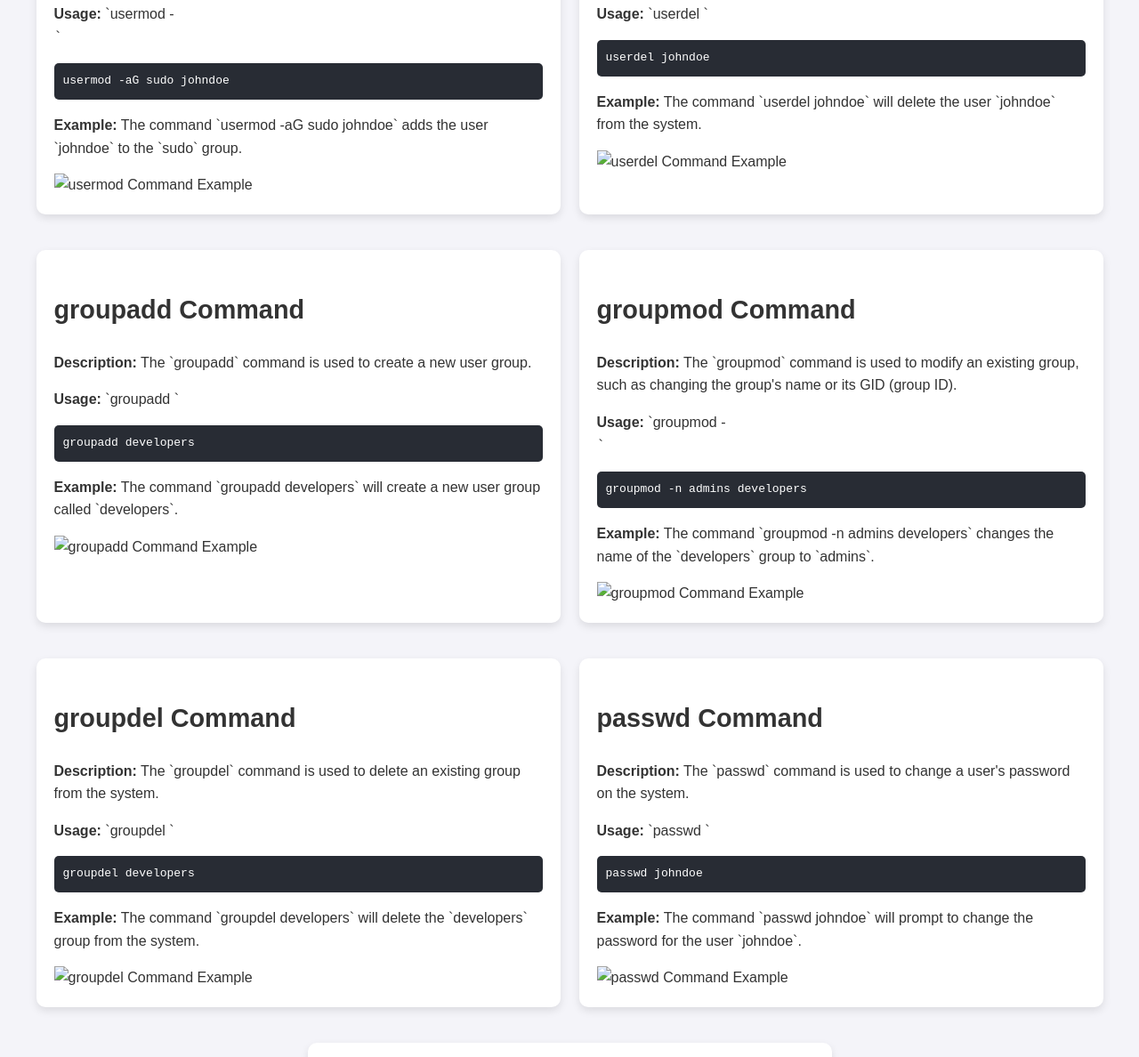
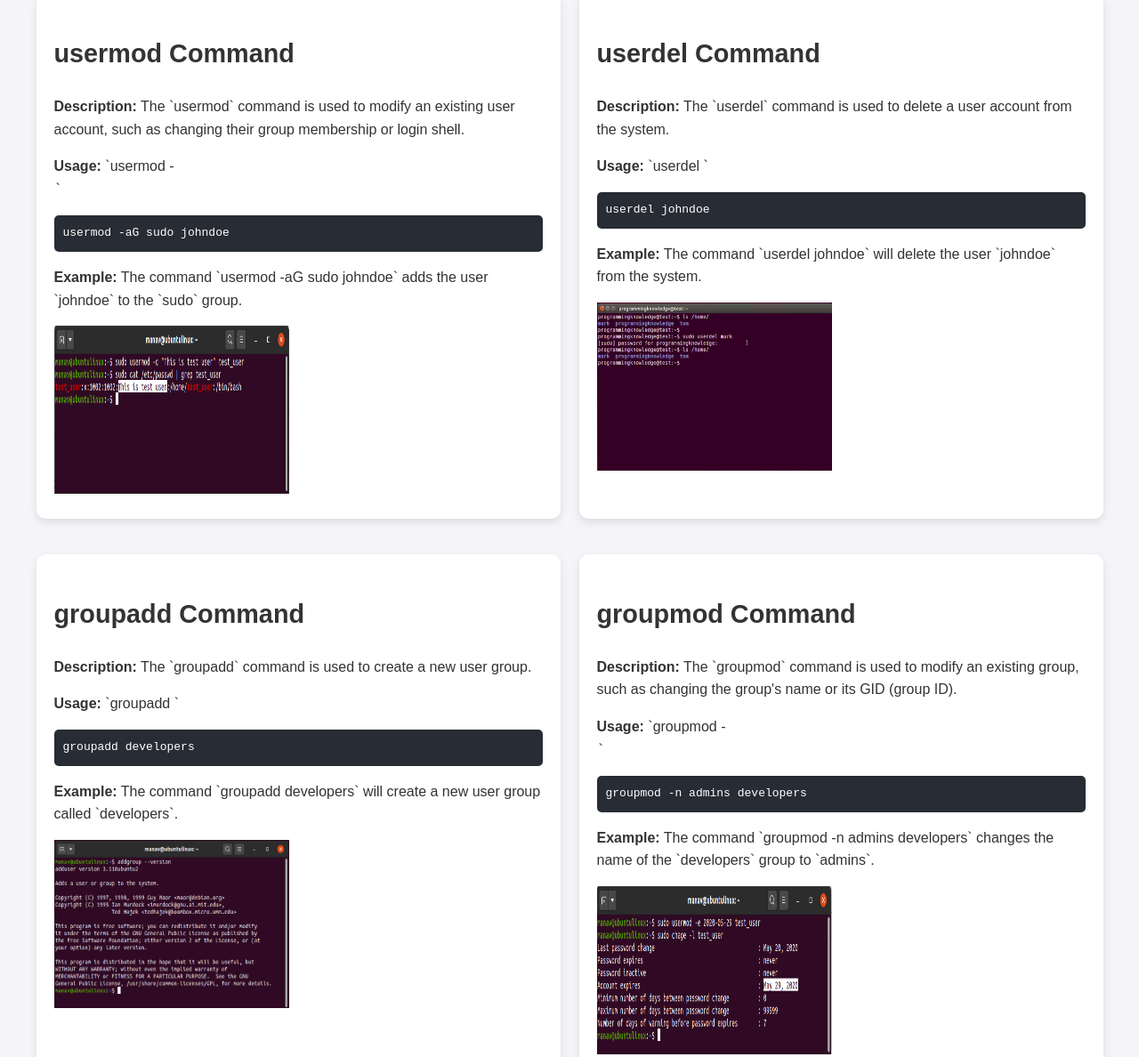
Before and after one commit to Saraths-11/Linux, a plain HTML site: page index.html in a window 1280 px wide. Shown: the part 831-2019 px from the top of the page at 89% size. Drawn offline with Linux system fonts and the light colour scheme.

Commit message:
Update index.html

```diff
--- a/index.html
+++ b/index.html
@@ -34,7 +34,7 @@
             <p><strong>Usage:</strong> `init <runlevel>`</p>
             <pre><code>init 3</code></pre>
             <p><strong>Example:</strong> The command `init 3` will switch the system to multi-user mode without a graphical user interface.</p>
-            <img src="images/init.jpg" alt="init Command Example" class="command-image">
+            <img src="init.jpg" alt="init Command Example" class="command-image">
         </section>
 
         <section id="useradd" class="command-section">
@@ -43,7 +43,7 @@
             <p><strong>Usage:</strong> `useradd <username>`</p>
             <pre><code>useradd johndoe</code></pre>
             <p><strong>Example:</strong> The command `useradd johndoe` will create a new user called `johndoe` on the system.</p>
-            <img id="img"src="images/userdel  .jpg" alt="useradd Command Example" class="command-image">
+            <img id="img"src="userdel  .jpg" alt="useradd Command Example" class="command-image">
         </section>
 
         <section id="usermod" class="command-section">
@@ -52,7 +52,7 @@
             <p><strong>Usage:</strong> `usermod -<option> <username>`</p>
             <pre><code>usermod -aG sudo johndoe</code></pre>
             <p><strong>Example:</strong> The command `usermod -aG sudo johndoe` adds the user `johndoe` to the `sudo` group.</p>
-            <img src="images/usermod .jpg" alt="usermod Command Example" class="command-image">
+            <img src="usermod .jpg" alt="usermod Command Example" class="command-image">
         </section>
 
         <section id="userdel" class="command-section">
@@ -61,7 +61,7 @@
             <p><strong>Usage:</strong> `userdel <username>`</p>
             <pre><code>userdel johndoe</code></pre>
             <p><strong>Example:</strong> The command `userdel johndoe` will delete the user `johndoe` from the system.</p>
-            <img src="images/userdel  .jpg" alt="userdel Command Example" class="command-image">
+            <img src="userdel  .jpg" alt="userdel Command Example" class="command-image">
         </section>
 
         <section id="groupadd" class="command-section">
@@ -70,7 +70,7 @@
             <p><strong>Usage:</strong> `groupadd <groupname>`</p>
             <pre><code>groupadd developers</code></pre>
             <p><strong>Example:</strong> The command `groupadd developers` will create a new user group called `developers`.</p>
-            <img src="images/groupadd .jpg" alt="groupadd Command Example" class="command-image">
+            <img src="groupadd .jpg" alt="groupadd Command Example" class="command-image">
         </section>
 
         <section id="groupmod" class="command-section">
@@ -79,7 +79,7 @@
             <p><strong>Usage:</strong> `groupmod -<option> <groupname>`</p>
             <pre><code>groupmod -n admins developers</code></pre>
             <p><strong>Example:</strong> The command `groupmod -n admins developers` changes the name of the `developers` group to `admins`.</p>
-            <img src="images/groupmod.jpg" alt="groupmod Command Example" class="command-image">
+            <img src="groupmod.jpg" alt="groupmod Command Example" class="command-image">
         </section>
 
         <section id="groupdel" class="command-section">
@@ -88,7 +88,7 @@
             <p><strong>Usage:</strong> `groupdel <groupname>`</p>
             <pre><code>groupdel developers</code></pre>
             <p><strong>Example:</strong> The command `groupdel developers` will delete the `developers` group from the system.</p>
-            <img src="images/groupdel .jpg" alt="groupdel Command Example" class="command-image">
+            <img src="groupdel .jpg" alt="groupdel Command Example" class="command-image">
         </section>
 
         <section id="passwd" class="command-section">
@@ -97,7 +97,7 @@
             <p><strong>Usage:</strong> `passwd <username>`</p>
             <pre><code>passwd johndoe</code></pre>
             <p><strong>Example:</strong> The command `passwd johndoe` will prompt to change the password for the user `johndoe`.</p>
-            <img src="images/passwd .jpg" alt="passwd Command Example" class="command-image">
+            <img src="passwd .jpg" alt="passwd Command Example" class="command-image">
         </section>
 
         <section id="sudo" class="command-section">
@@ -106,7 +106,7 @@
             <p><strong>Usage:</strong> `sudo <command>`</p>
             <pre><code>sudo apt update</code></pre>
             <p><strong>Example:</strong> The command `sudo apt update` updates the package list in Ubuntu-based systems with superuser privileges.</p>
-            <img src="images/sudo .jpg" alt="sudo Command Example" class="command-image">
+            <img src="sudo .jpg" alt="sudo Command Example" class="command-image">
         </section>
     </main>
 
```
